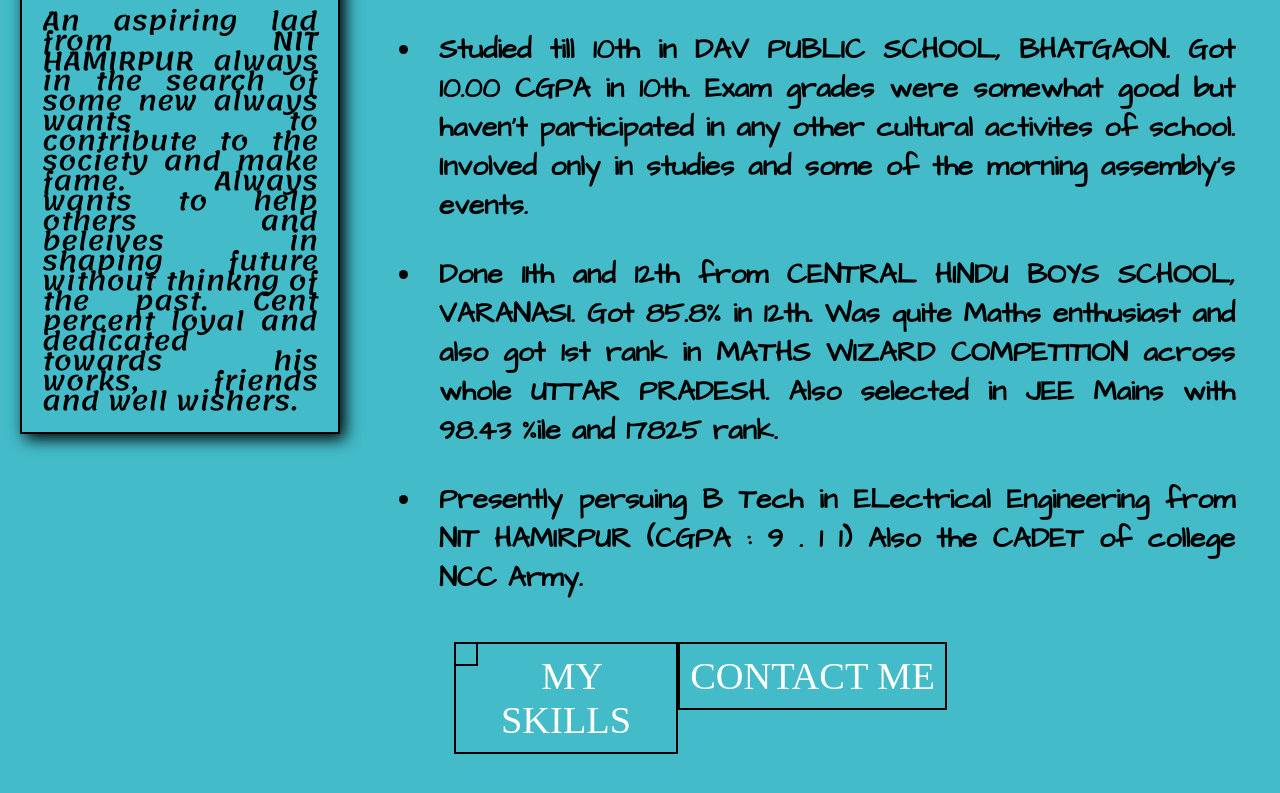
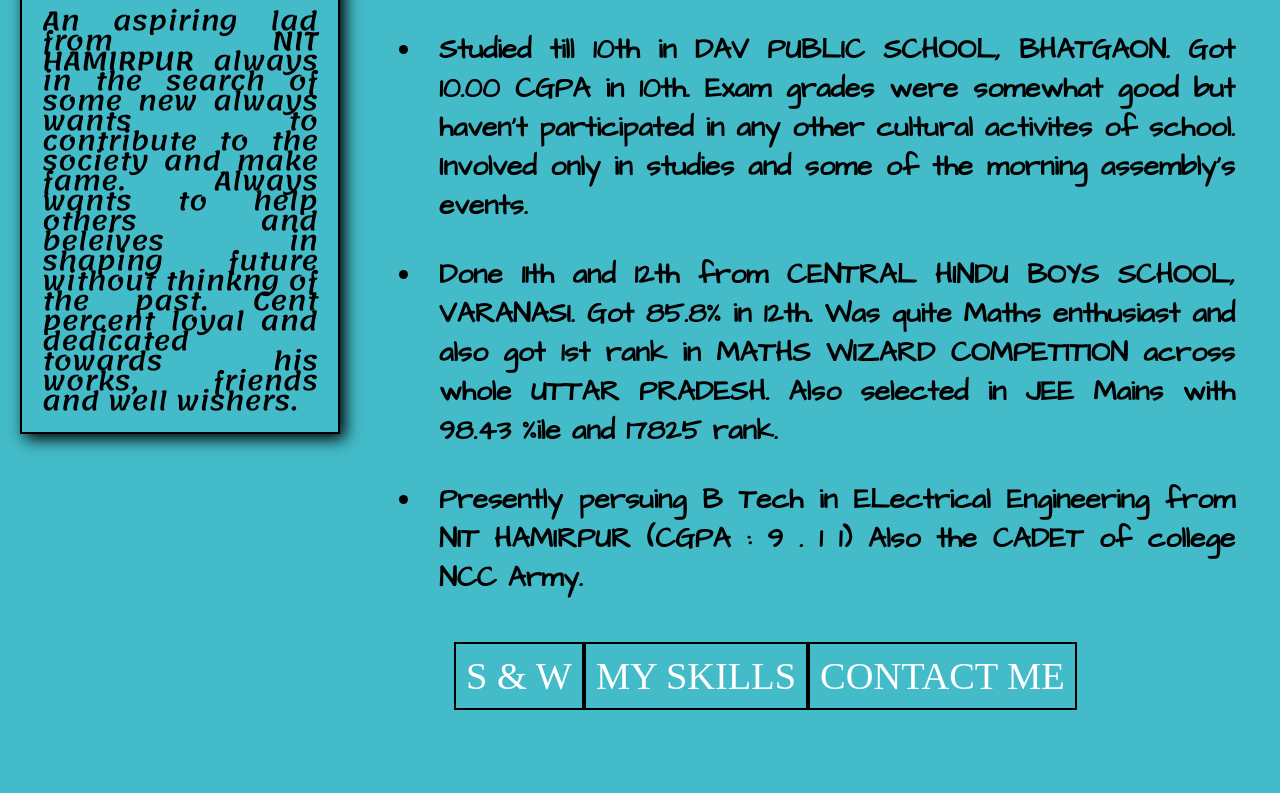
Before and after one commit to asnith/resume-qualifications, a plain HTML site: page index.html in a window 1280 px wide. Shown: the part 557-1350 px from the top of the page. Drawn offline with Linux system fonts and the light colour scheme; a web font is replaced by a local one.

Commit message:
Update index.html

```diff
--- a/index.html
+++ b/index.html
@@ -183,7 +183,7 @@
       <li class="asss">Presently persuing B Tech in ELectrical Engineering from NIT HAMIRPUR (CGPA : 9 . 1 1) Also the CADET of college NCC Army.</li>
     </ul>
     <ul class="aw">
-      <li class="assss"><a href="https://asnith.github.io/resume-strength-weakness/> S & W</a></li>
+      <li class="assss"><a href="https://asnith.github.io/resume-strength-weakness/"> S & W</a></li>
       <li class="assss"><a href="https://asnith.github.io/resume-my-skills/">MY SKILLS</a></li>
       <li class="assss"><a href="https://asnith.github.io/resume-contact-me/">CONTACT ME </a></li>
     </ul>
```
